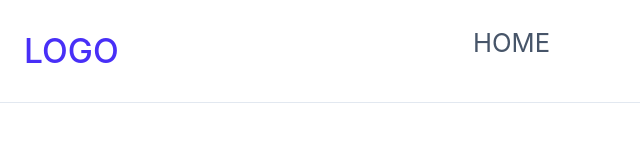
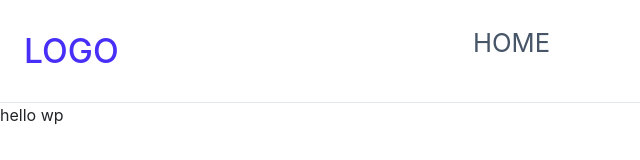
Before and after one commit to Colzyok/NavBar-with-html-css-and-javascript, a plain HTML site: page index.html in a window 1280 px wide. Shown: the full height of the page, 0-640 px from the left. Drawn offline with nearby package versions, Linux system fonts and the light colour scheme.

```diff
--- a/index.html
+++ b/index.html
@@ -40,6 +40,7 @@
                 </div>
         </nav>
     </header>
+    hello wp
 
 
     <script src="main.js"></script>
```
